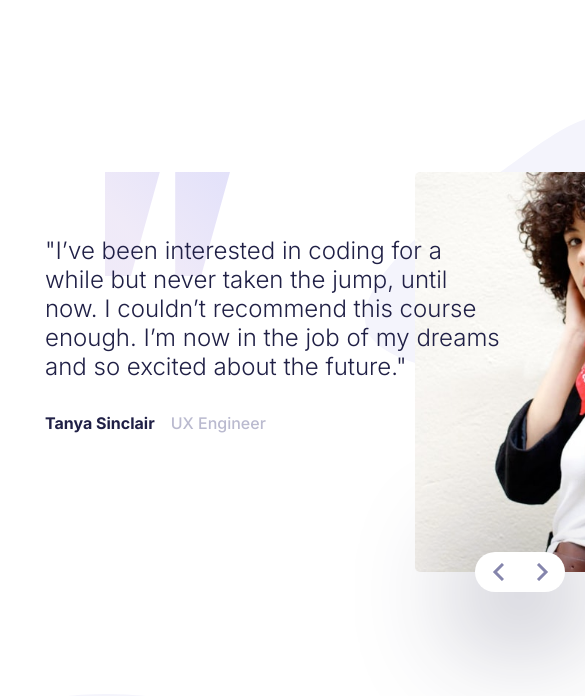
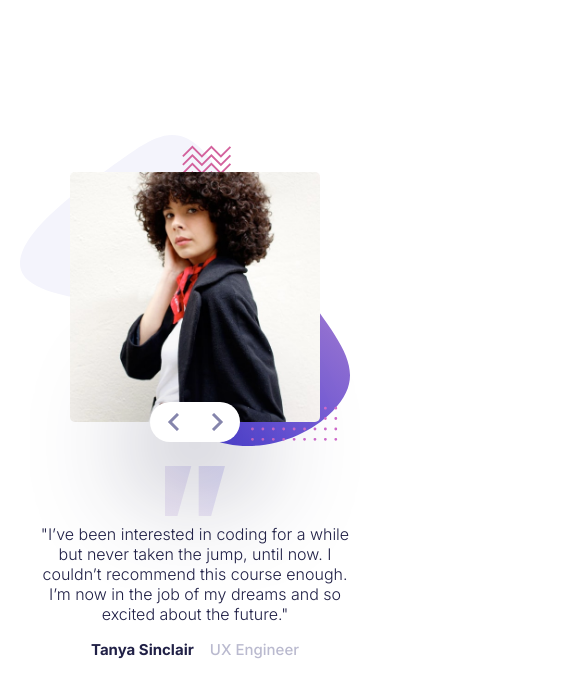
Before and after one commit to PA-frontend-mentor/challenge-07, a plain HTML site: page index.html in a window 390 px wide. Shown: the top 696 px of the page, 585 px wide, since content can reach past the window. Drawn offline with Linux system fonts and the light colour scheme.

Commit message:
[ADD] phone version

```diff
--- a/index.html
+++ b/index.html
@@ -2,32 +2,18 @@
 <html lang="en">
   <head>
     <meta charset="UTF-8">
-    <meta name="viewport" content="width=device-width, initial-scale=1.0"> <!-- displays site properly based on user's device -->
+    <meta name="viewport" content="width=device-width, initial-scale=1.0"> <!-- displays site
+    properly based on user's device -->
 
     <link rel="icon" type="image/png" sizes="32x32" href="./images/favicon-32x32.png">
     <link rel="stylesheet" href="style.css">
     <link rel="preconnect" href="https://fonts.gstatic.com">
     <link href="https://fonts.googleapis.com/css2?family=Inter:wght@300;500;700&display=swap" rel="stylesheet">
 
+
     <title>Frontend Mentor | Coding Bootcamp Testimonials Slider</title>
   </head>
   <body>
-
-    <!-- “ I’ve been interested in coding for a while but never taken the jump, until now.
-    I couldn’t recommend this course enough. I’m now in the job of my dreams and so
-    excited about the future. ”
-
-    Tanya Sinclair
-    UX Engineer
-
-    “ If you want to lay the best foundation possible I’d recommend taking this course.
-    The depth the instructors go into is incredible. I now feel so confident about
-    starting up as a professional developer. ”
-
-    John Tarkpor
-    Junior Front-end Developer
-     -->
-
      <main>
        <div class="quote-wrapper">
          <p class="quote">
@@ -37,6 +23,7 @@
           <p class="name">Tanya Sinclair</p>
           <span class="job-title">UX Engineer</span>
         </div>
+        <div class="graphic-2"></div>
        </div>
 
       <div class="img-wrapper">
@@ -48,7 +35,6 @@
         </div>
       </div>
 
-        <div class="graphic-2"></div>
      </main>
 
      <div class="graphic-1"></div>
--- a/style.scss
+++ b/style.scss
@@ -13,7 +13,7 @@
 }
 
 body {
-  width: fit-content;
+  width: 100vw;
   height: 100vh;
 
   margin: 0 auto;
@@ -27,6 +27,8 @@ body {
 
 main {
   display: flex;
+  justify-content: center;
+
   height: 500px;
   position: relative;
 
@@ -144,9 +146,9 @@ main {
 
 .graphic-1 {
   background: url(./images/pattern-curve.svg) no-repeat;
-  background-size: cover;
+  background-size: contain;
 
-  position: absolute;
+  position: fixed;
   bottom: 0px;
   left: 0px;
   width: 600px;
@@ -157,13 +159,21 @@ main {
   main {
     width: calc(100% - 90px);
     .quote-wrapper {
+      position: relative;
+
       .quote {
-        font-size: 24px;
+        font-size: 22px;
         width: 100%;
       }
 
       .writer-info {
         font-size: 16px;
+      }
+
+      .graphic-2 {
+        width: 80px;
+        top: 20px;
+        left: 0;
       }
     }
 
@@ -191,4 +201,109 @@ main {
 }
 
 @media only screen and (max-width: 895px) {
+  main {
+    flex-direction: column-reverse;
+    align-items: center;
+
+    .quote-wrapper {
+      text-align: center;
+      min-width: 580px;
+
+      margin-top: 1.5rem;
+
+      .writer-info {
+        justify-content: center;
+      }
+
+      .graphic-2 {
+        left: 50%;
+        transform: translateX(-50%);
+      }
+    }
+
+    .img-wrapper {
+      position: relative;
+      transform: none;
+
+      .btn-wrapper {
+        position: absolute;
+        left: 50%;
+        /* transform: translateX(-50%); */
+        transform: translate(-50%, -50%);
+      }
+    }
+  }
+
+  .graphic-1 {
+    height: 110px;
+  }
 }
+
+@media only screen and (max-width: 630px) {
+  main {
+    .quote-wrapper {
+      justify-content: center;
+      align-items: center;
+      width: 100%;
+      min-width: 360px;
+
+      .quote {
+        font-size: 17px;
+        margin-bottom: 1rem;
+      }
+
+      .writer-info {
+        font-size: 15px;
+      }
+
+      .graphic-2 {
+        width: 60px;
+        top: 20px;
+      }
+    }
+
+    .img-wrapper {
+      .graphic-3 {
+        width: 390px;
+        height: 390px;
+        top: -37px;
+      }
+      .writer-img {
+        width: 300px;
+        height: 300px;
+      }
+    }
+  }
+
+  .graphic-1 {
+    height: 70px;
+  }
+}
+
+@media only screen and (max-width: 400px) {
+  main {
+    .quote-wrapper {
+      min-width: 325px;
+
+      .quote {
+        font-size: 16px;
+      }
+    }
+
+    .img-wrapper {
+      .graphic-3 {
+        width: 330px;
+        height: 330px;
+      }
+
+      .writer-img {
+        width: 250px;
+        height: 250px;
+      }
+    }
+  }
+
+  .graphic-1 {
+    height: 60px;
+  }
+}
```
Also changed, not shown: style.css, 1 other file. Lines whose indentation alone changed are shown as unchanged.
